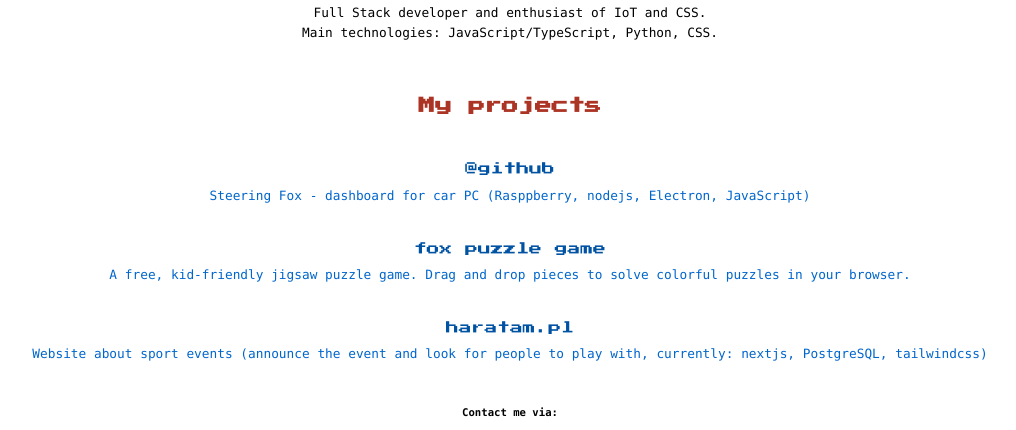
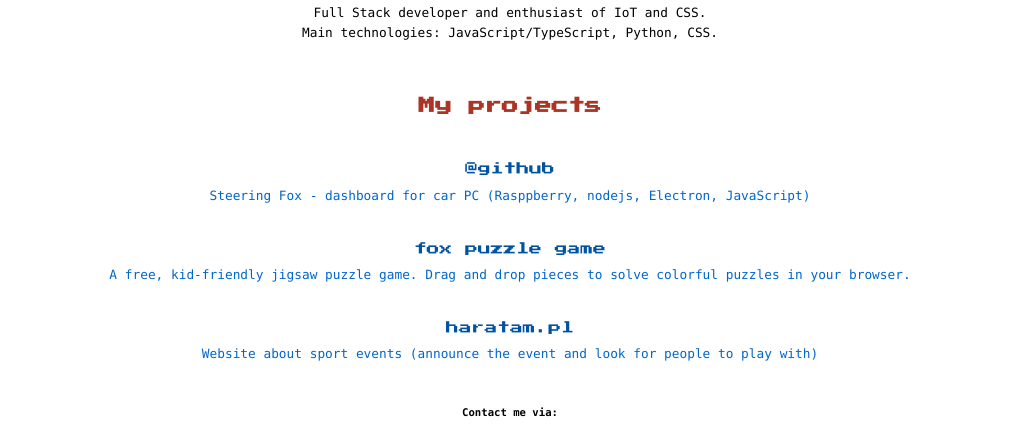
Before and after one commit to miroslawlis/miroslawlis.github.io, a plain HTML site: page index.html in a window 1280 px wide. Shown: the part 86-516 px from the top of the page, without its empty margins (130-1146 px from the left). Drawn offline with Linux system fonts and the light colour scheme.

Commit message:
Revise project links and descriptions in index.html
Updated portfolio project links and descriptions.

```diff
--- a/index.html
+++ b/index.html
@@ -48,7 +48,7 @@
             <div class="item">
                 <a class="title" href="http://haratam.pl" title="haratam.pl">haratam.pl</a>
                 <div class="info">
-                    <a href="http://haratam.pl" title="haratam.pl">Website about sport events (announce the event and look for people to play with, currently: nextjs, PostgreSQL, tailwindcss)</a>
+                    <a href="http://haratam.pl" title="haratam.pl">Website about sport events (announce the event and look for people to play with)</a>
                 </div>
             </div>
 
```
